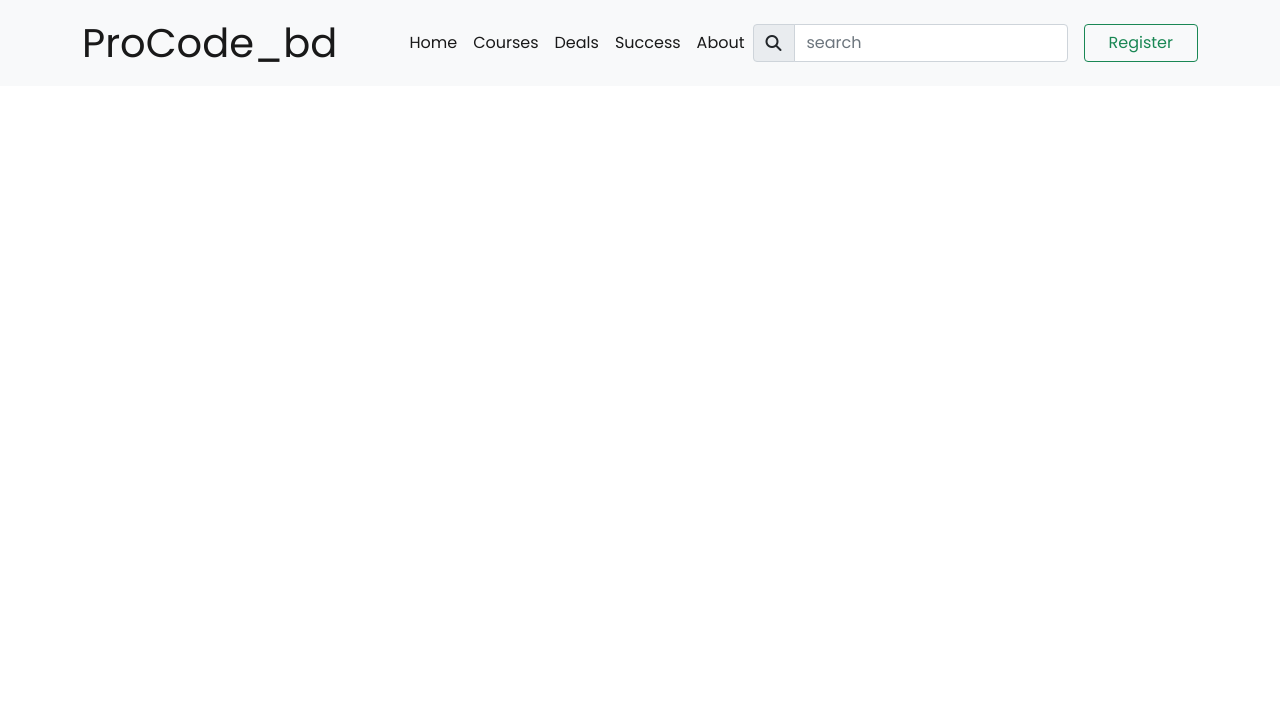
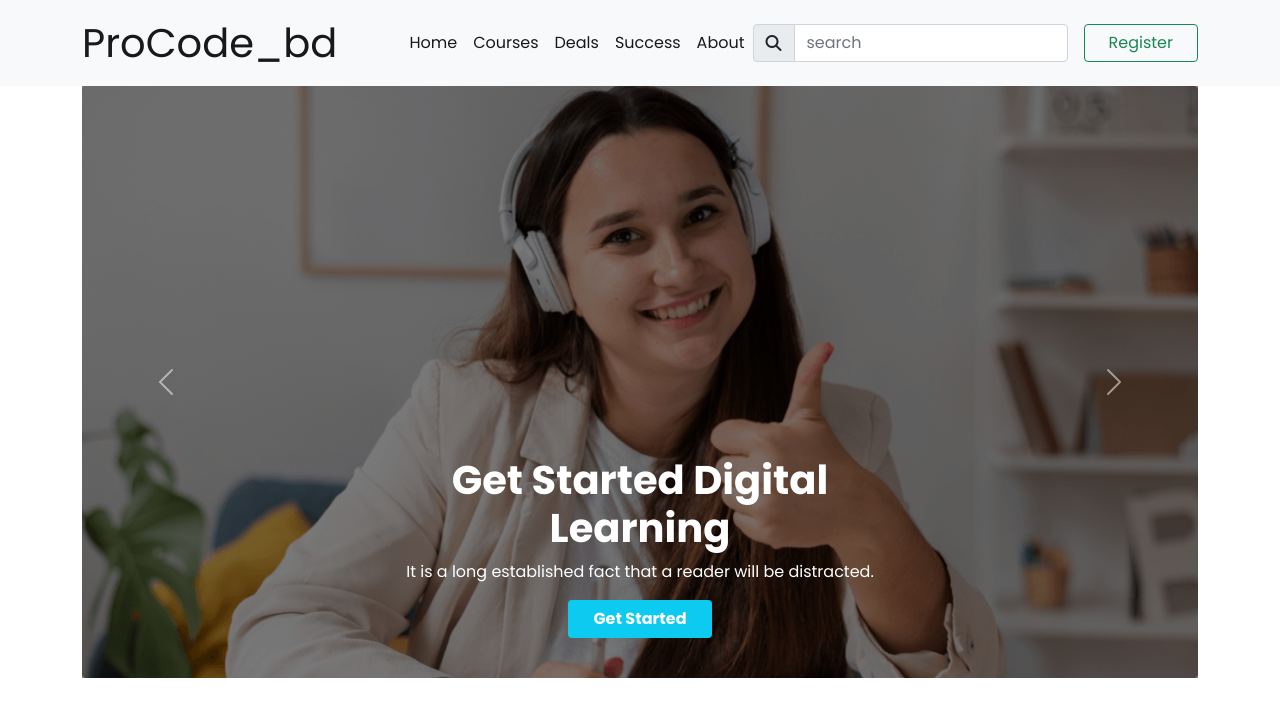
Before and after one commit to delower68/Pro-Code-bd, a plain HTML site: page index.html in a window 1280 px wide. Drawn offline with nearby package versions, Linux system fonts and the light colour scheme.

Commit message:
slider added

```diff
--- a/index.html
+++ b/index.html
@@ -59,6 +59,53 @@
           </div>
         </nav>
       </header>
+
+    <!-- main part start  -->
+      <main>
+        <!-- slider part  -->
+      <section class="container">
+        <div id="carouselExampleControlsNoTouching" class="carousel slide  " data-bs-touch="false" data-bs-interval="false">
+          <div class="carousel-inner">
+            <div class="carousel-item active">
+              <img src="images/cover/cover-1.png" class="d-block img-fluid w-100" alt="...">
+              <div class="carousel-caption  ">
+                <h4 class="fs-1 fw-bold">Get Started Digital <br>
+                  Learning</h4>
+                  <p>It is a long established fact that a reader will be distracted.</p>
+                    <button class="btn bg-info px-4 text-white fw-bold " type="Get-start">Get Started</button>
+              </div>
+            </div>
+            <div class="carousel-item">
+              <img src="images/cover/cover-3.jpg" class="d-block img-fluid w-100" alt="...">
+              <div class="carousel-caption  ">
+                <h4 class="fs-1 fw-bold">Get Started Digital <br>
+                  Learning</h4>
+                  <p>It is a long established fact that a reader will be distracted.</p>
+                    <button class="btn bg-info px-4  text-white fw-bold" type="Get-start">Get Started</button>
+              </div>
+            </div>
+            <div class="carousel-item">
+              <img src="images/cover/cover-1.png" class="d-block img-fluid w-100" alt="...">
+              <div class="carousel-caption  ">
+                <h4 class="fs-1 fw-bold">Get Started Digital <br>
+                  Learning</h4>
+                  <p>It is a long established fact that a reader will be distracted.</p>
+                    <button class="btn bg-info px-4 text-white fw-bold " type="Get-start">Get Started</button>
+              </div>
+            </div>
+          </div>
+          <button class="carousel-control-prev" type="button" data-bs-target="#carouselExampleControlsNoTouching" data-bs-slide="prev">
+            <span class="carousel-control-prev-icon" aria-hidden="true"></span>
+            <span class="visually-hidden">Previous</span>
+          </button>
+          <button class="carousel-control-next" type="button" data-bs-target="#carouselExampleControlsNoTouching" data-bs-slide="next">
+            <span class="carousel-control-next-icon" aria-hidden="true"></span>
+            <span class="visually-hidden">Next</span>
+          </button>
+        </div>
+      </section>
+      </main>
+
       <!-- header end  -->
 
     <!-- Option 1: Bootstrap Bundle with Popper -->
```
